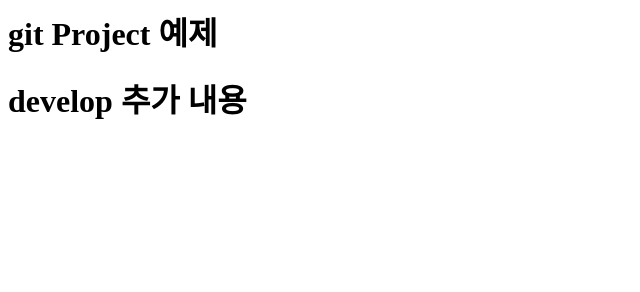
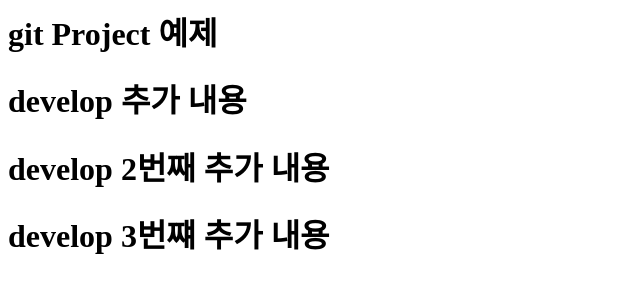
Before and after one commit to noa11132/git_Project_OSS3, a plain HTML site: page index.html in a window 1280 px wide. Shown: the whole page, without its empty margins (0-640 px from the left). Drawn offline with Linux system fonts and the light colour scheme.

Commit message:
second commit

```diff
--- a/index.html
+++ b/index.html
@@ -5,5 +5,7 @@
         <h1>git Project 예제</h1>
 
         <h1>develop 추가 내용</h1>
+        <h1>develop 2번째 추가 내용</h1>
+        <h1>develop 3번쨰 추가 내용</h1>
     </body>
 </html>
```
